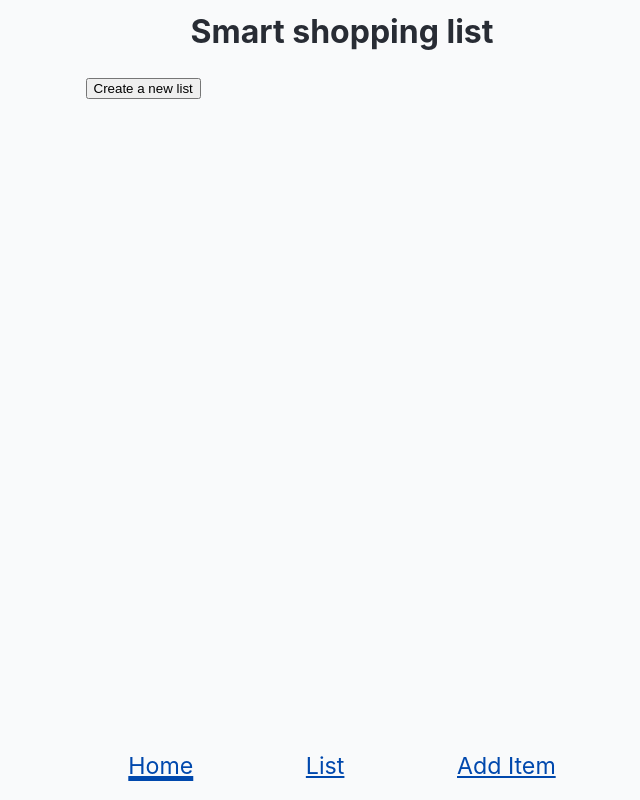
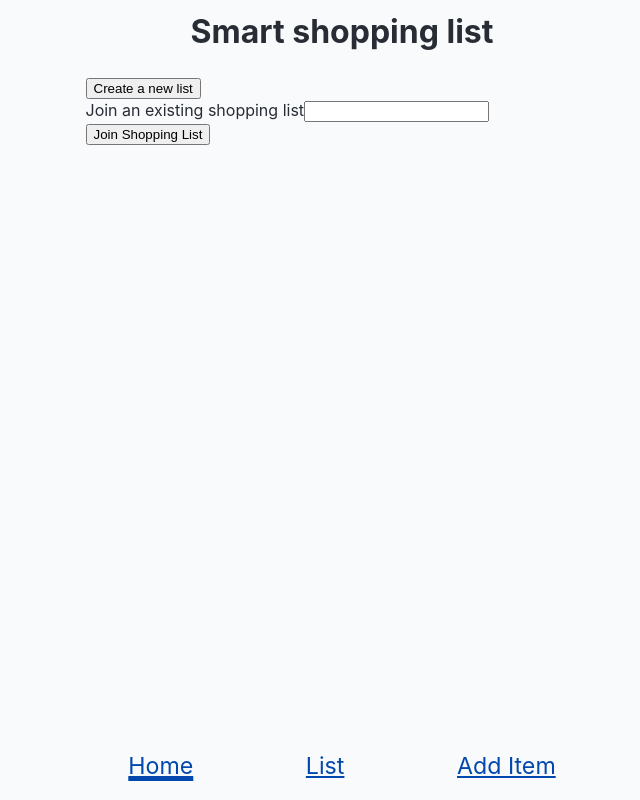
Before and after one commit to the-collab-lab/tcl-50-smart-shopping-list, a React (Vite) app: page / in a window 1280 px wide. Shown: the whole page, without its empty margins (298-938 px from the left). Built offline with nearby package versions, Linux system fonts and the light colour scheme.

Commit message:
Added a form that allows the user to input an existing token

```diff
--- a/src/views/Home.jsx
+++ b/src/views/Home.jsx
@@ -1,13 +1,34 @@
+import { useState } from 'react';
 import './Home.css';
 
 export function Home(props) {
+	const [token, setToken] = useState('');
 	const { onClick } = props;
+
+	function handleSubmit(e) {
+		e.preventDefault();
+		console.log(token);
+	}
 
 	return (
 		<div className="Home">
 			<button onClick={onClick} className="create-list-btn">
 				Create a new list
 			</button>
+
+			<form onSubmit={handleSubmit}>
+				<div>
+					<label htmlFor="join-list">Join an existing shopping list</label>
+					<input
+						value={token}
+						onChange={(e) => setToken(e.target.value)}
+						type="text"
+						name="join-list"
+						id="join-list"
+					/>
+				</div>
+				<button type="submit">Join Shopping List</button>
+			</form>
 		</div>
 	);
 }
```
